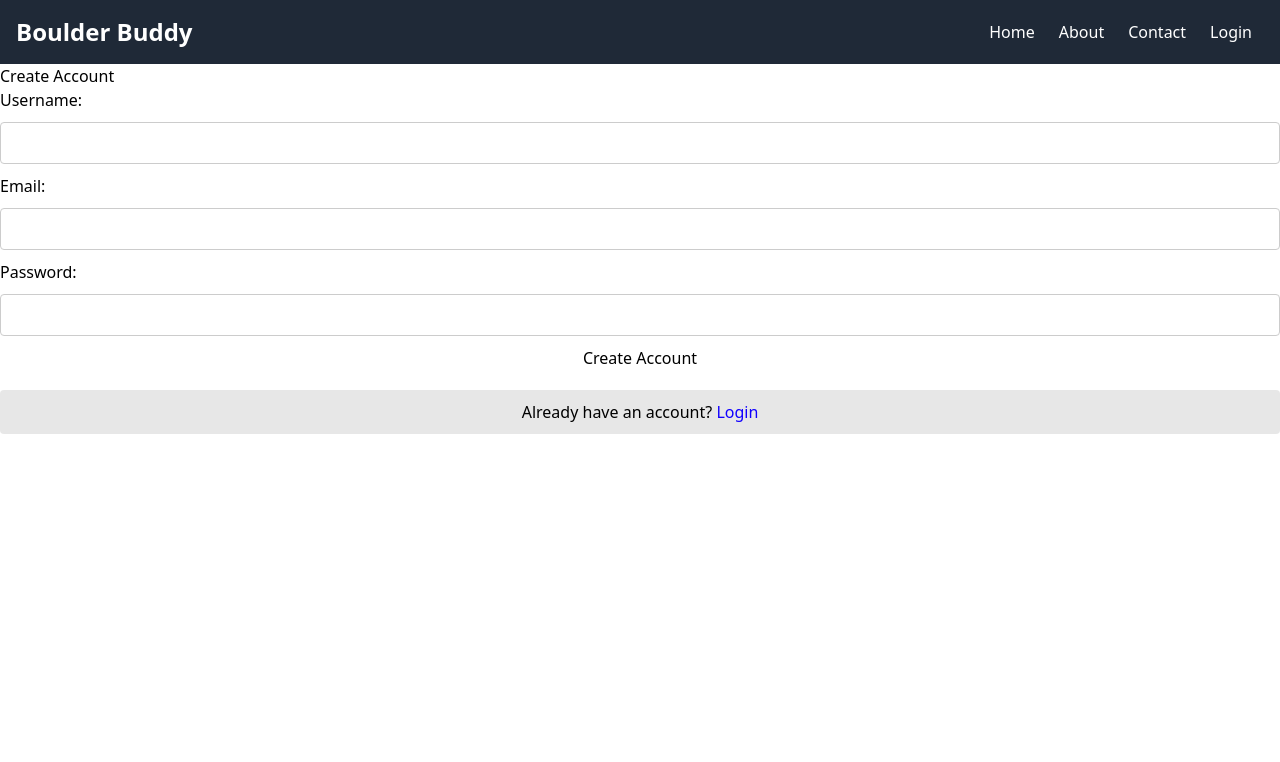
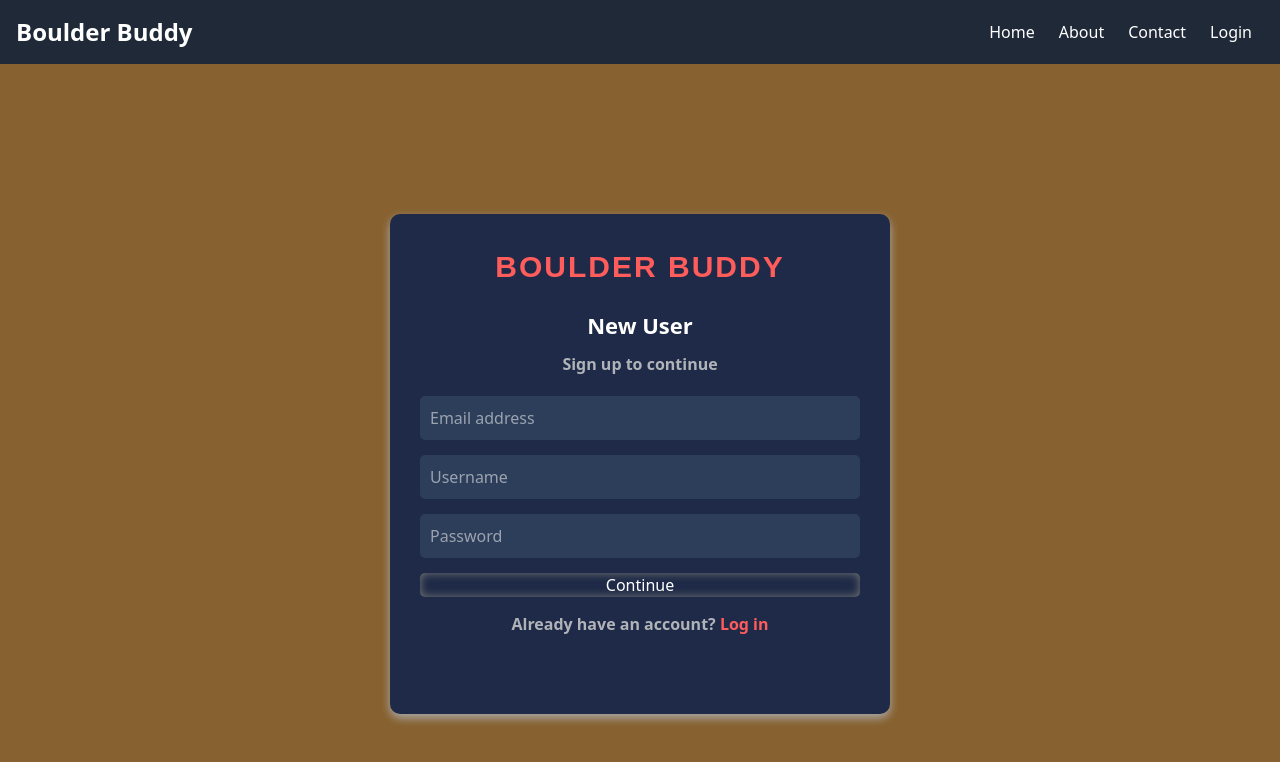
Before and after one commit to CMSC447-Software-Engineering-I-SP2025/Team-1-Repository, a React (Vite) app in the folder Frontend/: page /create-account in a window 1280 px wide. Shown: the top 762 px of the page. Built offline with nearby package versions, Linux system fonts and the light colour scheme.

Commit message:
Edited styles for login and create page

```diff
--- a/Frontend/src/components/CreateAccountPage.jsx
+++ b/Frontend/src/components/CreateAccountPage.jsx
@@ -1,58 +1,56 @@
 import React, { useState } from 'react';
-import "./CreateAccountPage.css";
+import "./css/CreateAccountPage.css";
 
 const CreateAccountPage = () => {
-  const [username, setUsername] = useState('');
+  const [username, setUsername] = useState(''); // Add state for username
+  const [email, setEmail] = useState('');
   const [password, setPassword] = useState('');
-  const [email, setEmail] = useState('');
 
   const handleCreateAccount = (e) => {
     e.preventDefault();
-    // Simulate account creation
-    alert(`Account created for ${username}`);
+    alert(`Account created for ${username}`); // Update alert to include username
   };
 
   return (
-    <div className="create-account-container">
-      <form className="create-account-form" onSubmit={handleCreateAccount}>
-        <h2>Create Account</h2>
+    <div className="signup-container">
+      <div className="signup-card">
+        <div className="website-title">Boulder Buddy</div>
+        <h2>New User</h2>
+        <p>Sign up to continue</p>
+        <form onSubmit={handleCreateAccount}>
           <div className="form-group">
-          <label htmlFor="username">Username:</label>
+            <input
+              type="email"
+              placeholder="Email address"
+              value={email}
+              onChange={(e) => setEmail(e.target.value)}
+              required
+            />
+          </div>
+          <div className="form-group">
             <input
               type="text"
-            id="username"
+              placeholder="Username"
               value={username}
               onChange={(e) => setUsername(e.target.value)}
               required
             />
           </div>
           <div className="form-group">
-          <label htmlFor="email">Email:</label>
-          <input
-            type="email"
-            id="email"
-            value={email}
-            onChange={(e) => setEmail(e.target.value)}
-            required
-          />
-        </div>
-        <div className="form-group">
-          <label htmlFor="password">Password:</label>
             <input
               type="password"
-            id="password"
+              placeholder="Password"
               value={password}
               onChange={(e) => setPassword(e.target.value)}
               required
             />
           </div>
-        <button type="submit">Create Account</button>
-        <div className="info-box">
-          <p>
-            Already have an account? <a href="/login">Login</a>
+          <button type="submit">Continue</button>
+        </form>
+        <p className="login-text">
+          Already have an account? <a href="/login">Log in</a>
         </p>
       </div>
-      </form>
     </div>
   );
 };
--- a/Frontend/src/components/LoginPage.jsx
+++ b/Frontend/src/components/LoginPage.jsx
@@ -1,29 +1,25 @@
 import React, { useState } from 'react';
-import { useNavigate } from 'react-router-dom';
 import "./css/LoginPage.css";
 
 const LoginPage = ({ onLogin }) => {
   const [username, setUsername] = useState('');
   const [password, setPassword] = useState('');
-  const navigate = useNavigate();
 
   const handleLogin = (e) => {
     e.preventDefault();
     onLogin(username.toLowerCase(), password);
   };
 
-  const goToCreateAccount = () => {
-    navigate('/create-account');
-  };
-
   return (
     <div className="login-container">
       <form className="login-form" onSubmit={handleLogin}>
-        <h2>Login</h2>
+        <div className="website-title">Boulder Buddy</div>
+        <h2>Welcome Back</h2>
+        <p>Log in to continue</p>
         <div className="form-group">
-          <label htmlFor="username">Username:</label>
           <input
             type="text"
+            placeholder="Username"
             id="username"
             value={username}
             onChange={(e) => setUsername(e.target.value)}
@@ -31,9 +27,9 @@ const LoginPage = ({ onLogin }) => {
           />
         </div>
         <div className="form-group">
-          <label htmlFor="password">Password:</label>
           <input
             type="password"
+            placeholder="Password"
             id="password"
             value={password}
             onChange={(e) => setPassword(e.target.value)}
@@ -43,7 +39,7 @@ const LoginPage = ({ onLogin }) => {
         <button type="submit">Login</button>
         <div className="info-box">
           <p>
-            Don't have an account? <a href="#" onClick={goToCreateAccount}>Sign up</a>
+            Don't have an account? <a href="/create-account">Sign up</a>
           </p>
           <p>
             <a href="/forgot-password">Forgot Password?</a>
--- a/Frontend/src/components/css/CreateAccountPage.css
+++ b/Frontend/src/components/css/CreateAccountPage.css
@@ -0,0 +1,89 @@
+.signup-container {
+  display: flex;
+  justify-content: center;
+  align-items: center;
+  height: 100vh;
+  background-color: #794e16e3;
+}
+
+.signup-card {
+  background: #1e2a47;
+  padding: 30px;
+  border-radius: 10px;
+  box-shadow: 0 4px 10px #aaaaaa;
+  height: 500px;
+  width: 500px;
+  text-align: center;
+  color: #ffffff;
+}
+
+.website-title {
+  font-size: 30px;
+  font-weight: bold;
+  font-family: 'Montserrat', sans-serif;
+  color: #ff5c5c;
+  text-transform: uppercase;
+  letter-spacing: 2px;
+  margin-bottom: 20px;
+}
+
+.icon-placeholder {
+  font-size: 40px;
+  margin-bottom: 10px;
+}
+
+.signup-card h2 {
+  margin-bottom: 10px;
+  font-size: 22px;
+  font-weight: bold;
+}
+
+.signup-card p {
+  margin-bottom: 20px;
+  color: #b0b3b8;
+  font-weight: bold;
+}
+
+.form-group {
+  margin-bottom: 15px;
+}
+
+.form-group input {
+  width: 100%;
+  padding: 10px;
+  border-radius: 5px;
+  border: none;
+  box-sizing: border-box;
+  background: #2c3e5a;
+  color: #fff;
+}
+
+button {
+  width: 100%;
+  padding: 12px;
+  background-color: #ff5c5c;
+  color: #fff;
+  border: none;
+  border-radius: 5px;
+  cursor: pointer;
+  font-size: 20px;
+  box-shadow: inset 0 0 10px #777777;
+}
+
+button:hover {
+  background-color: #ff5c5c;
+}
+
+.login-text {
+  margin-top: 15px;
+  color: #b0b3b8;
+}
+
+.login-text a {
+  color: #ff5c5c;
+  text-decoration: none;
+}
+
+.login-text a:hover {
+  text-decoration: underline;
+}
--- a/Frontend/src/components/css/LoginPage.css
+++ b/Frontend/src/components/css/LoginPage.css
@@ -7,23 +7,44 @@
   }
 
   .login-form {
-    background: white;
+    background: rgb(255, 255, 255);
+    height: 500px;
+    width: 500px;
     padding: 20px;
-    border-radius: 8px;
-    box-shadow: 0 0 10px rgba(0, 0, 0, 0.1);
+    border-radius: 10px;
+    text-align: center;
+    box-shadow: 0 0 10px #777777;
+  }
+
+  .website-title {
+    font-size: 30px;
+    font-weight: bold;
+    font-family: 'Montserrat', sans-serif;
+    color: #ff5c5c;
+    text-transform: uppercase;
+    letter-spacing: 2px;
+    margin-bottom: 20px;
   }
 
   .login-form h2 {
+    font-size: 24px;
+    font-weight: bold;
     margin-bottom: 10px;
   }
 
+  .login-form p {
+    margin-bottom: 20px;
+    color: #b0b3b8;
+    font-weight: bold;
+  }
+
   .form-group {
-    margin-bottom: 10px;
+    margin-bottom: 20px;
   }
 
   .form-group label {
     display: block;
-    margin-bottom: 10px;
+    margin-bottom: 20px;
   }
 
   .form-group input {
@@ -37,20 +58,20 @@
   button {
     width: 100%;
     padding: 10px;
-    background-color: #00ff62;
-    color: white;
-    border: none;
+    background-color: #ff5c5c;
     border-radius: 4px;
     cursor: pointer;
+    box-shadow: inset 0 0 10px #777777;
+
   }
 
   button:hover {
-    background-color: #b3009b;
+    background-color: #ff5c5c;
   }
 
   .info-box {
-    margin-top: 20px;
-    padding: 10px;
+    margin-top: 40px;
+    padding: 8px;
     background-color: #e0e0e0c4;
     border-radius: 4px;
     text-align: center;
```
Also changed, not shown: Frontend/src/components/CreateAccountPage.css (deleted). Lines whose indentation alone changed are shown as unchanged.
